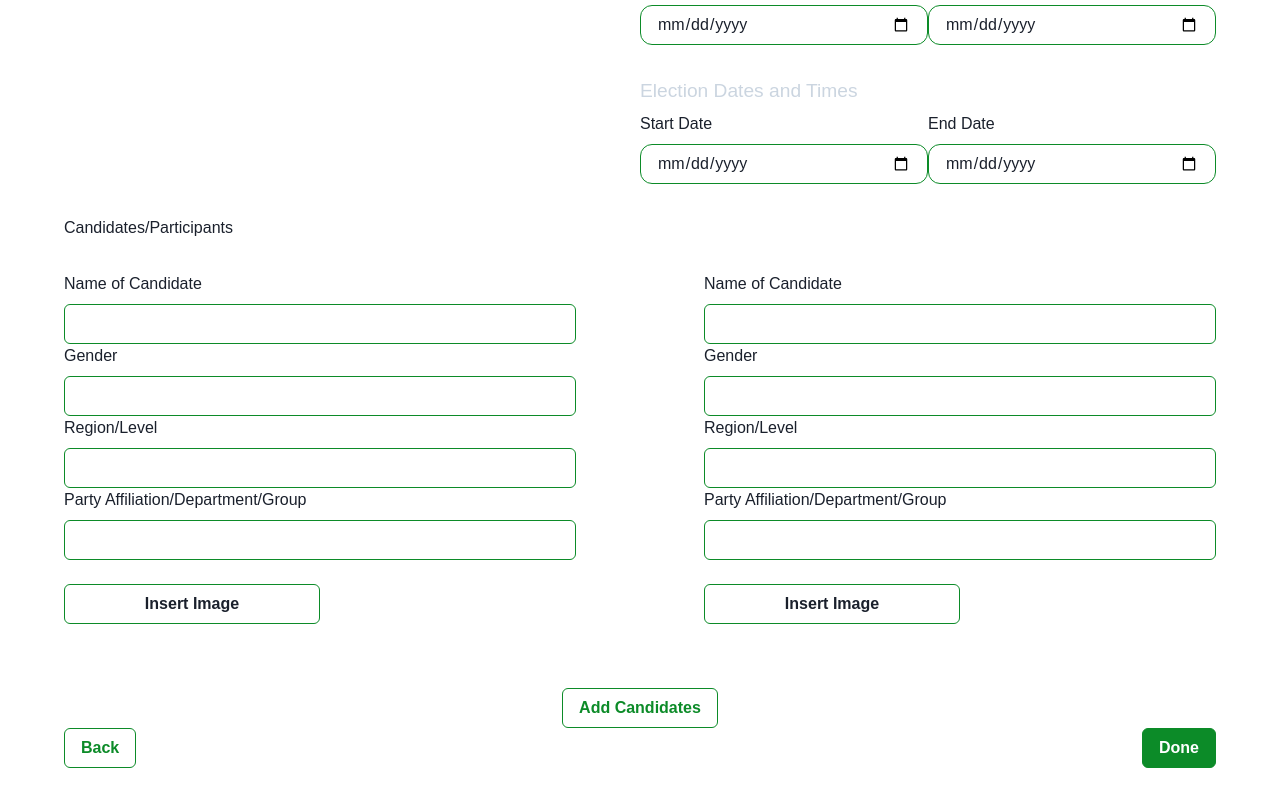
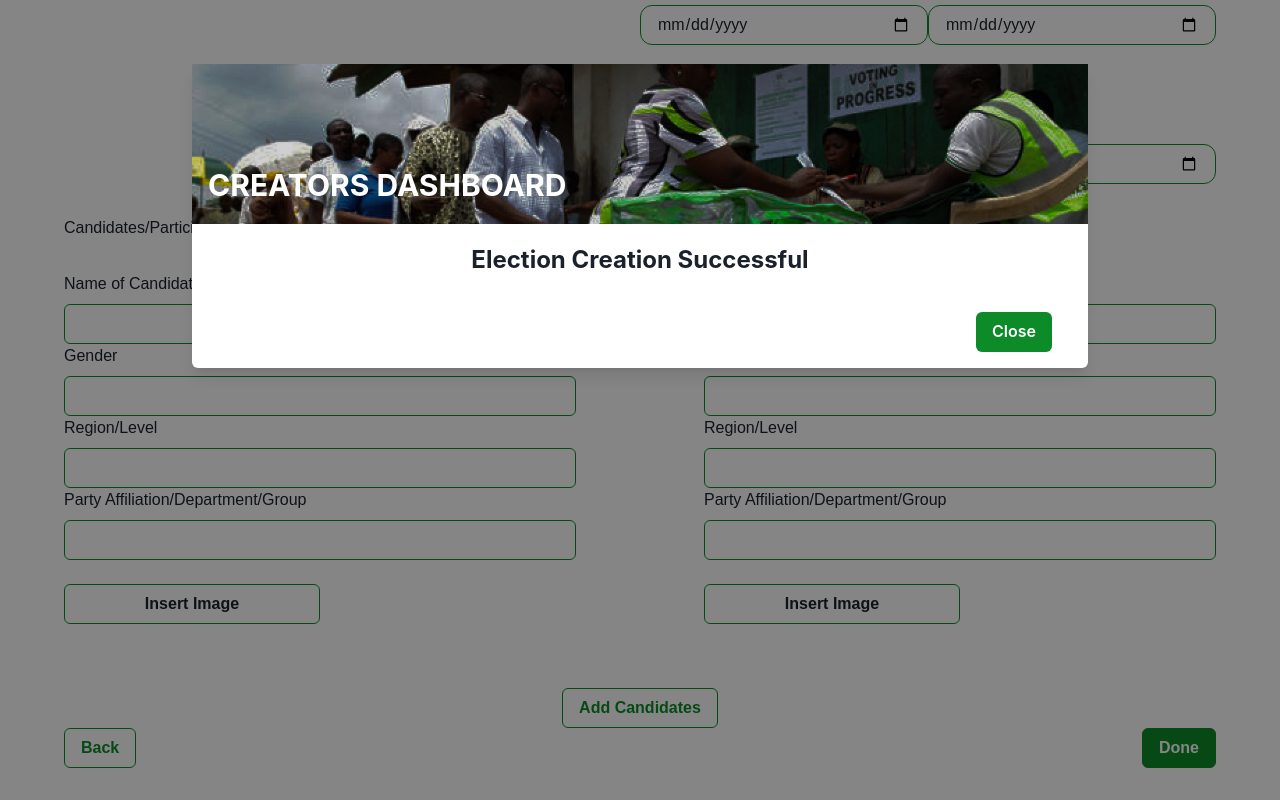
Before and after one commit to edahmitchel/polls-frontend-js, a React (Vite) app: page /addElectoralDetails in a window 1280 px wide. Both pictures are taken after a click on the button "Done". Shown: the part 533-1333 px from the top of the page. Built offline with nearby package versions, Linux system fonts and the light colour scheme; a web font is replaced by a local one.

Commit message:
Added subtle template

```diff
--- a/src/components/Elections.jsx
+++ b/src/components/Elections.jsx
@@ -1,10 +1,64 @@
-import { Text, Box, Flex, Spacer } from "@chakra-ui/react"
-import { Colors } from "../assets/constants/colors"
-export const Elections = () =>{
+import { Text, Box, Flex, Spacer,
+    Button,
+    Modal,
+    ModalOverlay,
+    ModalContent,
+    ModalHeader,
+    ModalFooter,
+    ModalBody,
+    ModalCloseButton,
+    useDisclosure
+ } from "@chakra-ui/react";
+ import { FormHelperText } from '@chakra-ui/react'
+import { Colors } from "../assets/constants/colors";
+import OLiner from "../assets/images/oldLineer.png";
+import Liner from "../assets/images/newLiner.png"
+export const Elections = (props) =>{
+    const {isOpen, onOpen, onClose } = useDisclosure();
     return(
         <>
+         <Modal isOpen={isOpen} size={'4xl'}  onClose={onClose}>
+        <ModalOverlay />
+        <ModalContent>
+            <Flex h={'10rem'} dir="column" alignItems={'end'} bgSize={'cover'} bgImage={OLiner} p="1rem">
+                <Text textTransform={'uppercase'} fontSize={"3xl"} color={'white'} fontWeight="bold">
+                    creators dashboard
+                </Text>
+            </Flex>
+          <ModalHeader>
+            <Text fontSize={"20px"} fontWeight={"bold"}>FYB PRESIDENTS ELECTION</Text>
+            <Text fontSize={"16px"}>ID : 466354MN </Text>
+          </ModalHeader>
+          {/* <ModalCloseButton /> */}
+          <ModalBody>
+           <Flex flexDir={"column"} alignItems={'center'} >
+                <Button width={'15rem'} color={'white'} bgColor={Colors.primary}>
+                    Register for this election
+                </Button>
+                <Flex flexDir={'row'} alignItems={'center'} justifyContent={'center'}>
+                    <Box bgColor={'limegreen'} w='10px' h={'10px'} rounded={'full'}>
+
+                    </Box>
+                    <Text  fontWeight={'light'} color={'green.300'} mt={'2px'} fontSize={'md'}>
+                        Special code will be sent to your email
+                    </Text>
+                </Flex>
+
+            </Flex>
+          </ModalBody>
+
+          <ModalFooter>
+            {/* <Button color={'white'} bgColor={Colors.primary} mr={3} onClick={onClose}>
+              Close
+            </Button> */}
+            <Text w={'full'} mt={"10rem"} textAlign={'center'} textTransform={'uppercase'} color={"limegreen"}>
+                Note: no voting if you are not registered
+            </Text>
+          </ModalFooter>
+        </ModalContent>
+      </Modal>
         <Box p={"0.8rem"} w={"full"} h={"fit"} >
-            <Flex direction={"column"} w={"25rem"} rounded={"lg"} p={"3"} h={"fit"} bgColor={Colors.pinkish}>
+            <Flex direction={"column"} onClick={onOpen} _hover={{cursor: 'pointer'}} w={"25rem"} rounded={"lg"} p={"3"} h={"fit"} bgColor={Colors.pinkish}>
                 <Text>Elections</Text>
                 <Spacer></Spacer>
                 <Box mt={"20"} w={"50%"}>
--- a/src/pages/AddElectoralDetails.jsx
+++ b/src/pages/AddElectoralDetails.jsx
@@ -1,15 +1,55 @@
-import {Flex, Box, Spacer, Text, Input, Image, Button } from "@chakra-ui/react";
 import {
+    Flex,
+    Box,
+    Spacer,
+    Text,
+    Input,
+    Image,
+    Button,
     FormControl,
     FormLabel,
     FormErrorMessage,
     FormHelperText,
-  } from '@chakra-ui/react';
+    Modal,
+    ModalOverlay,
+    ModalContent,
+    ModalHeader,
+    ModalFooter,
+    ModalBody,
+    ModalCloseButton,
+
+} from "@chakra-ui/react";
+import { useDisclosure } from "@chakra-ui/react";
 import {Colors} from "../assets/constants/colors.js"
 import Liner from "../assets/images/newLiner.png"
 import { CandidateForm } from "../components/CandidateForm.jsx";
 export const AddElectoralDetails = () =>{
+    const {isOpen, onOpen, onClose } = useDisclosure();
     return (
+        <>
+        <Modal isOpen={isOpen} size={'4xl'}  onClose={onClose}>
+        <ModalOverlay />
+        <ModalContent>
+            <Flex h={'10rem'} dir="column" alignItems={'end'} bgSize={'cover'} bgImage={Liner} p="1rem">
+                <Text textTransform={'uppercase'} fontSize={"3xl"} color={'white'} fontWeight="bold">
+                    creators dashboard
+                </Text>
+            </Flex>
+          {/* <ModalHeader>Modal Title</ModalHeader> */}
+          {/* <ModalCloseButton /> */}
+          <ModalBody display={'flex'} dir={"row"} alignItems={"center"} justifyContent={"center"}>
+           <Text textTransform={'capitalize'} fontWeight={'bold'} fontSize={'2xl'} my={'10px'}>
+            Election creation successful
+           </Text>
+          </ModalBody>
+
+          <ModalFooter>
+            <Button color={'white'} bgColor={Colors.primary} mr={3} onClick={onClose}>
+              Close
+            </Button>
+          </ModalFooter>
+        </ModalContent>
+      </Modal>
         <Box className="body" w={'full'} height="fit-content" >
             <Flex h={'16rem'} w={'full'} flexDir={'column'} justifyContent={'end'}  p={'1rem'} bgSize={'cover'} bgImage={Liner}>
                 <Text as={'h4'} color={'white'} fontSize={'xl'} fontWeight={'bold'}>
@@ -79,11 +119,12 @@ export const AddElectoralDetails = () =>{
                        Back
                     </Button>
                     <Spacer/>
-                    <Button bg={Colors.primary} w={'fit-content'} borderColor={Colors.primary} px={'1rem'} color={'white'} borderWidth={'1px'}>
+                    <Button onClick={onOpen} bg={Colors.primary} w={'fit-content'} borderColor={Colors.primary} px={'1rem'} color={'white'} borderWidth={'1px'}>
                         Done
                     </Button>
                 </Flex>
             </Box>
         </Box>
+    </>
     )
 }
```
Also changed, not shown: src/main.jsx (+6 -5 lines), src/assets/images/oldLineer.png (added).
